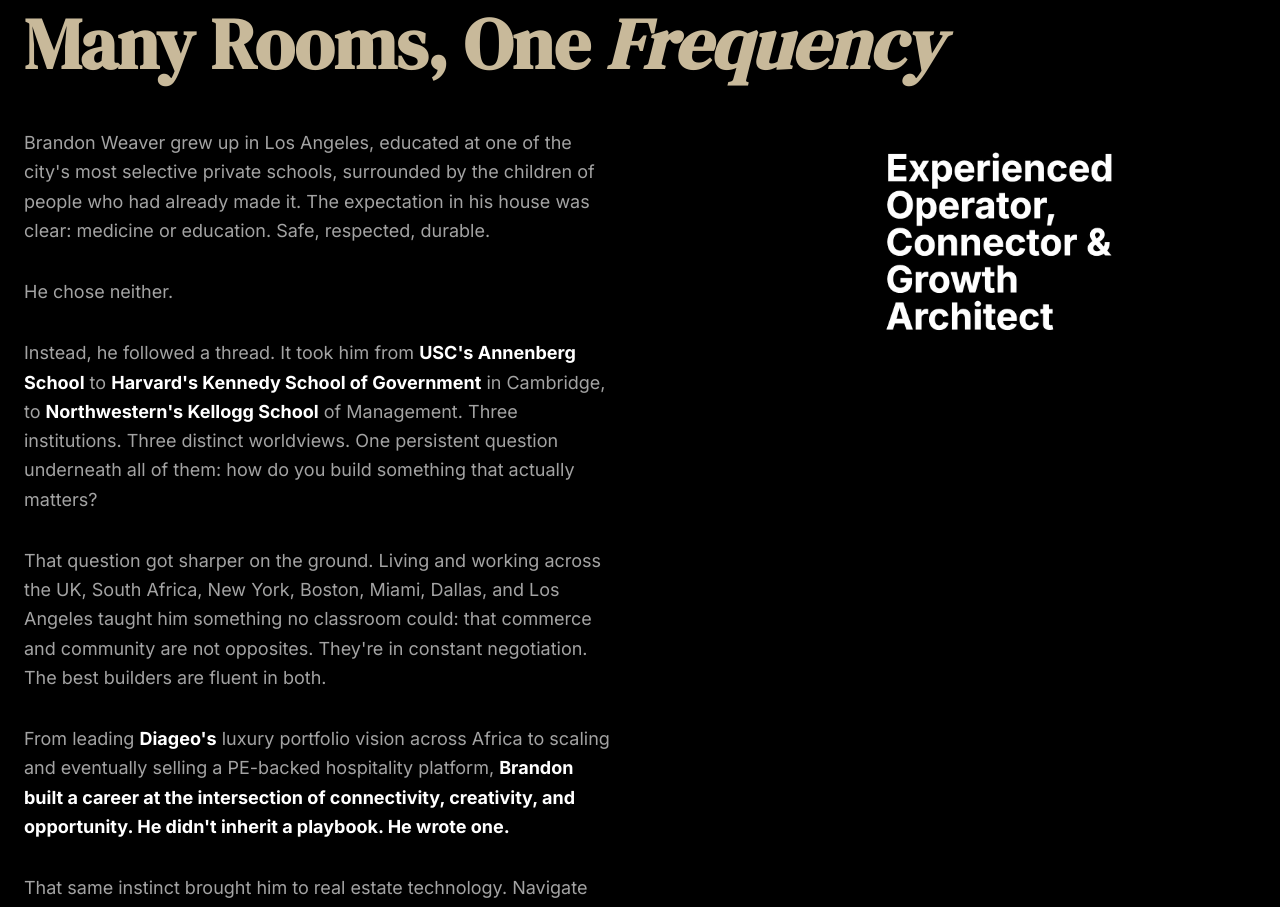
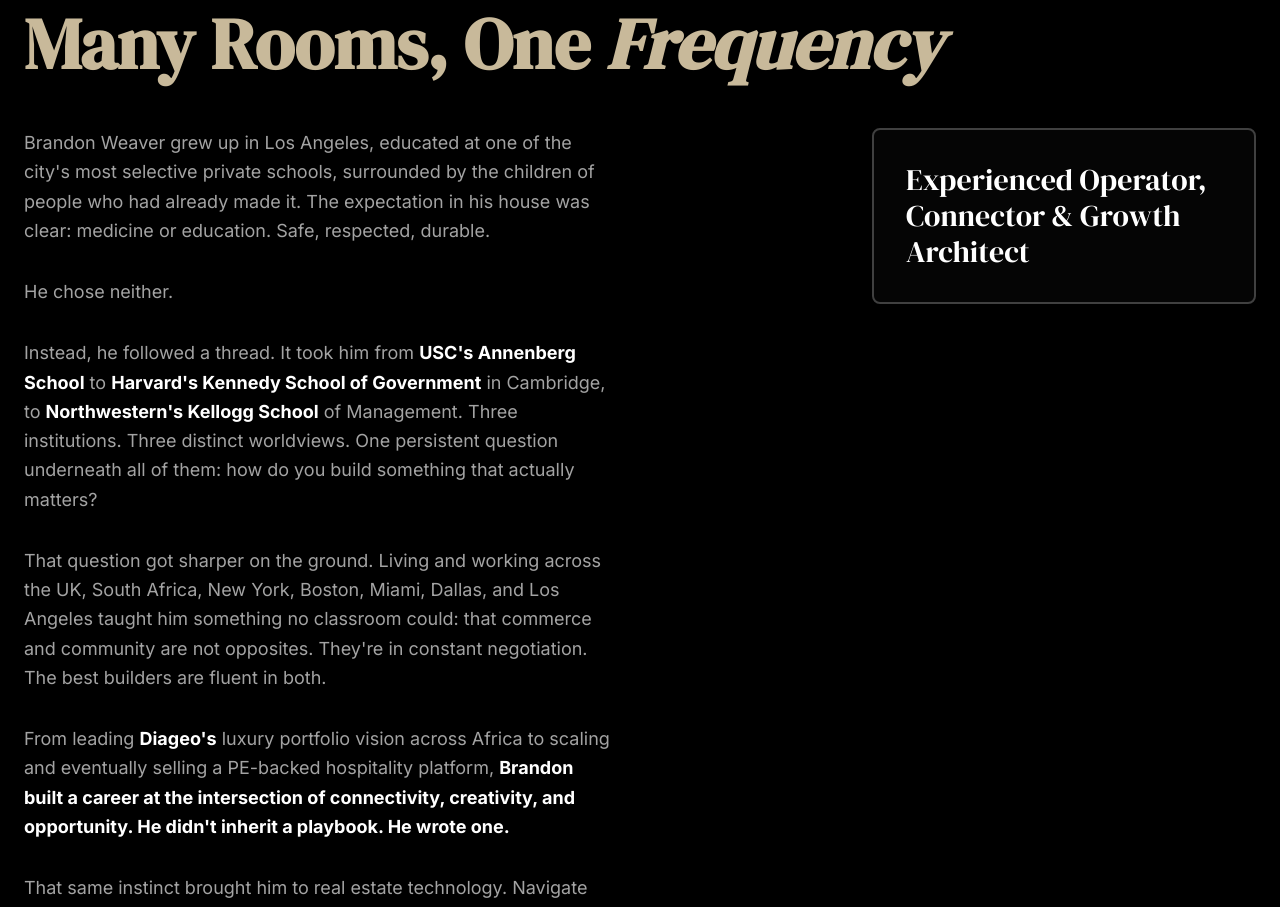
Before and after one commit to letsnavigatebmw/brandonmweaver, a React (Vite) app: page / in a window 1280 px wide. Shown: the part 960-1867 px from the top of the page. Built offline with nearby package versions, Linux system fonts and the light colour scheme.

Commit message:
Restore: Experienced Operator text box to Many Rooms section, photo stays in A Leader section

```diff
--- a/src/components/About.jsx
+++ b/src/components/About.jsx
@@ -57,13 +57,13 @@ In a world increasingly mediated by algorithms, Brandon's conviction is simple.
               </p>
             </div>
 
-            {/* Right Column - Photo Only */}
+            {/* Right Column - Text Box */}
             <div className="flex justify-center md:justify-end">
-              <img
-                src="/brandon-headshot.jpg"
-                alt="Brandon Weaver"
-                className="rounded-lg w-full max-w-sm object-cover"
-              />
+              <div className="w-full max-w-sm border-2 border-gray-700 rounded-lg p-8 bg-gray-950/50">
+                <p className="text-2xl md:text-3xl font-serif text-white leading-tight">
+                  Experienced Operator, Connector & Growth Architect
+                </p>
+              </div>
             </div>
           </div>
         </div>
```
